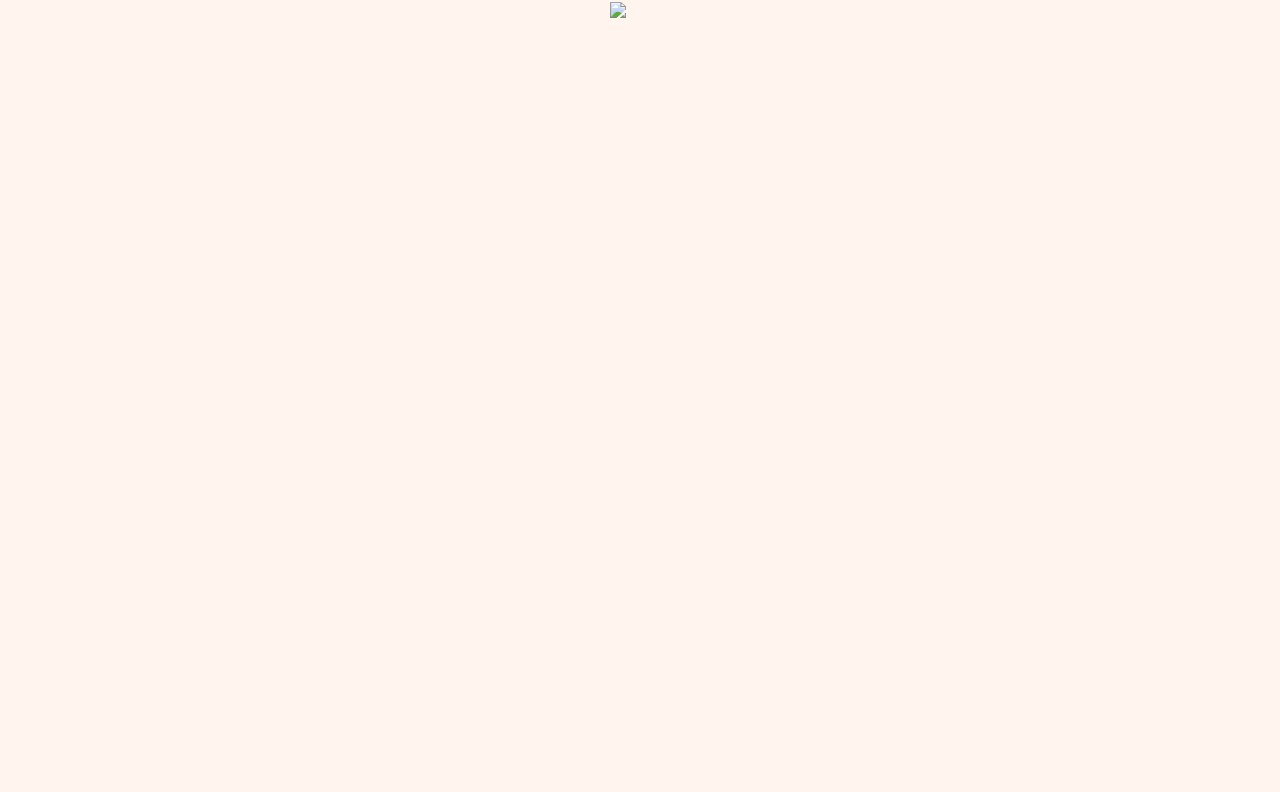
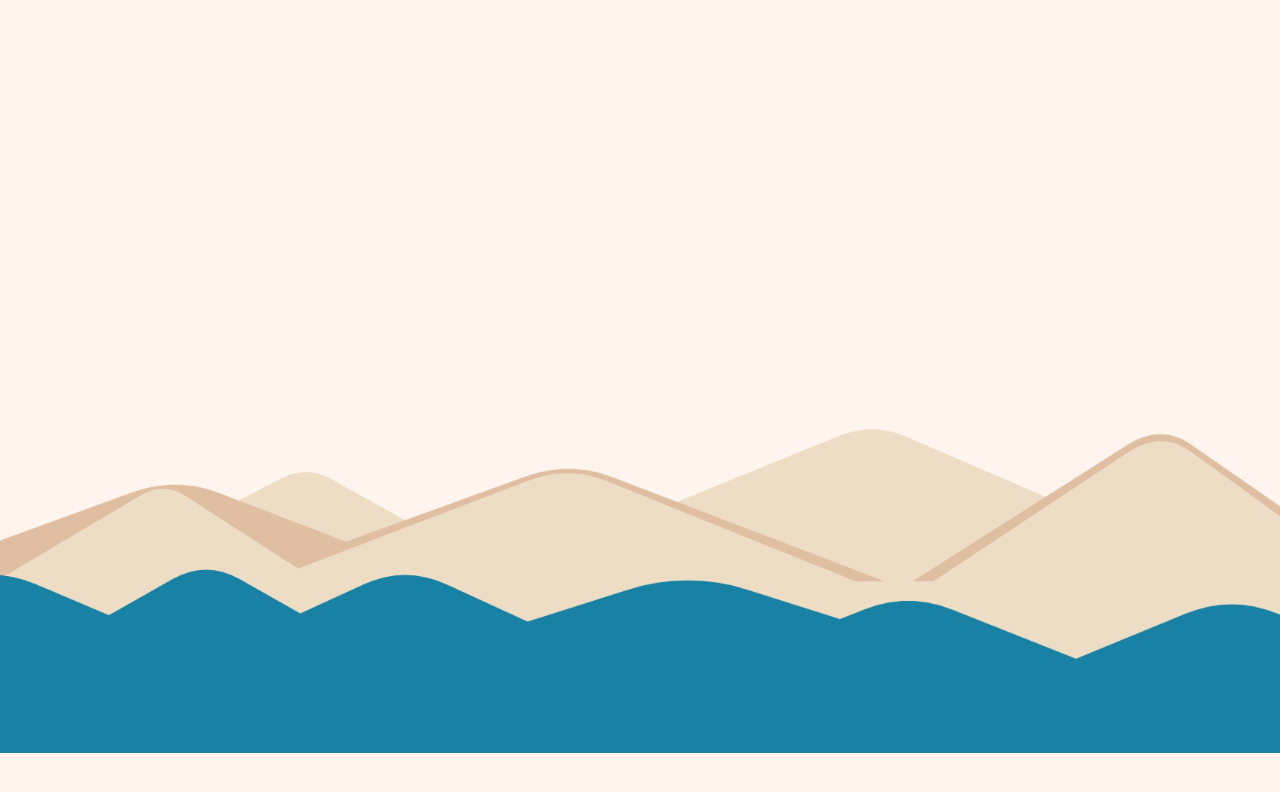
Before and after one commit to manzijes/Whale-Tales, a plain HTML site: page index.html in a window 1280 px wide. Drawn offline with Linux system fonts and the light colour scheme; the site is published under a folder, as on GitHub Pages, so addresses that start at the root find nothing.

Commit message:
Update index.html

```diff
--- a/index.html
+++ b/index.html
@@ -13,7 +13,7 @@
 </head>
 <body>
     <div class="container-fluid text-center" style="height: 100vh">
-        <img src="/assets/images/test.png" alt="beach">
+        <img src="assets/images/test.png" alt="beach">
     </div>
 </body>
 </html>
```
